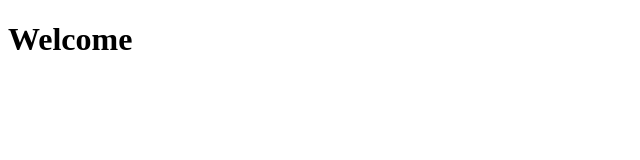
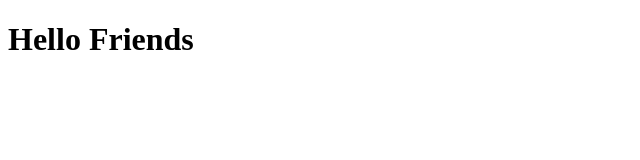
Before and after one commit to ItsAbdullah098/Eproject-Web, a plain HTML site: page index.html in a window 1280 px wide. Shown: the whole page, without its empty margins (0-640 px from the left). Drawn offline with Linux system fonts and the light colour scheme.

Commit message:
my update

```diff
--- a/index.html
+++ b/index.html
@@ -6,6 +6,6 @@
     <title>Document</title>
 </head>
 <body>
-    <h1>Welcome</h1>
+    <h1>Hello Friends</h1>
 </body>
 </html>
```
